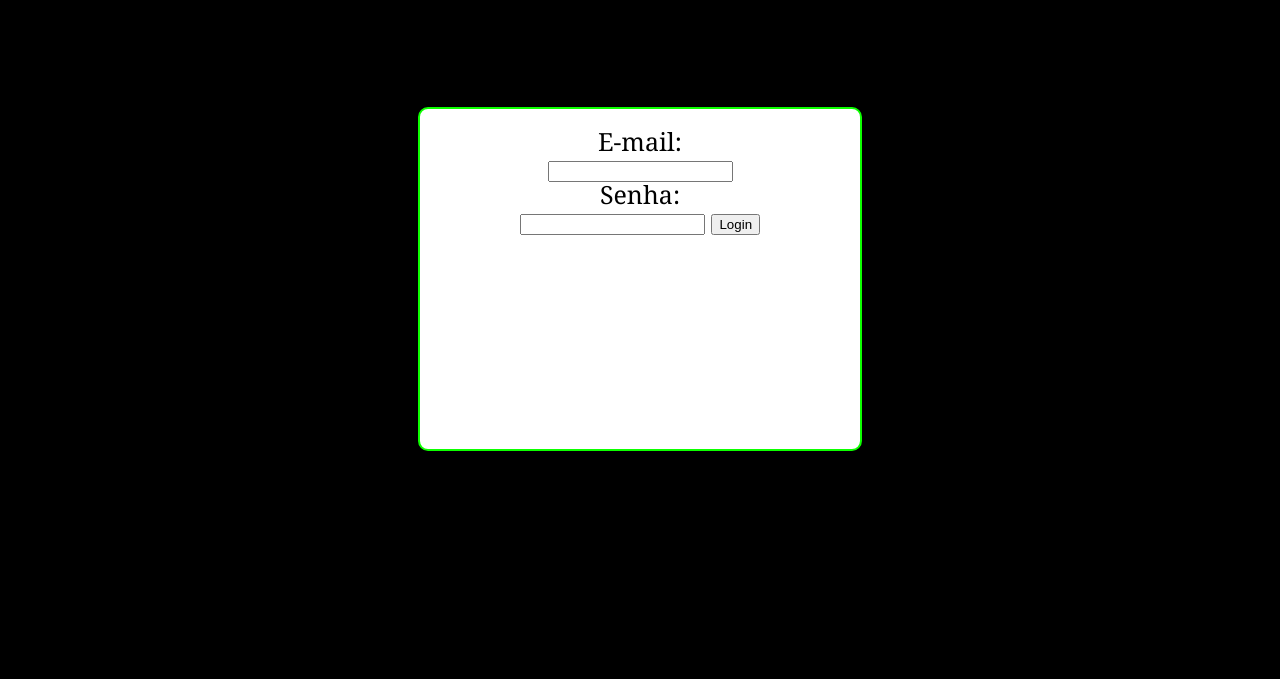
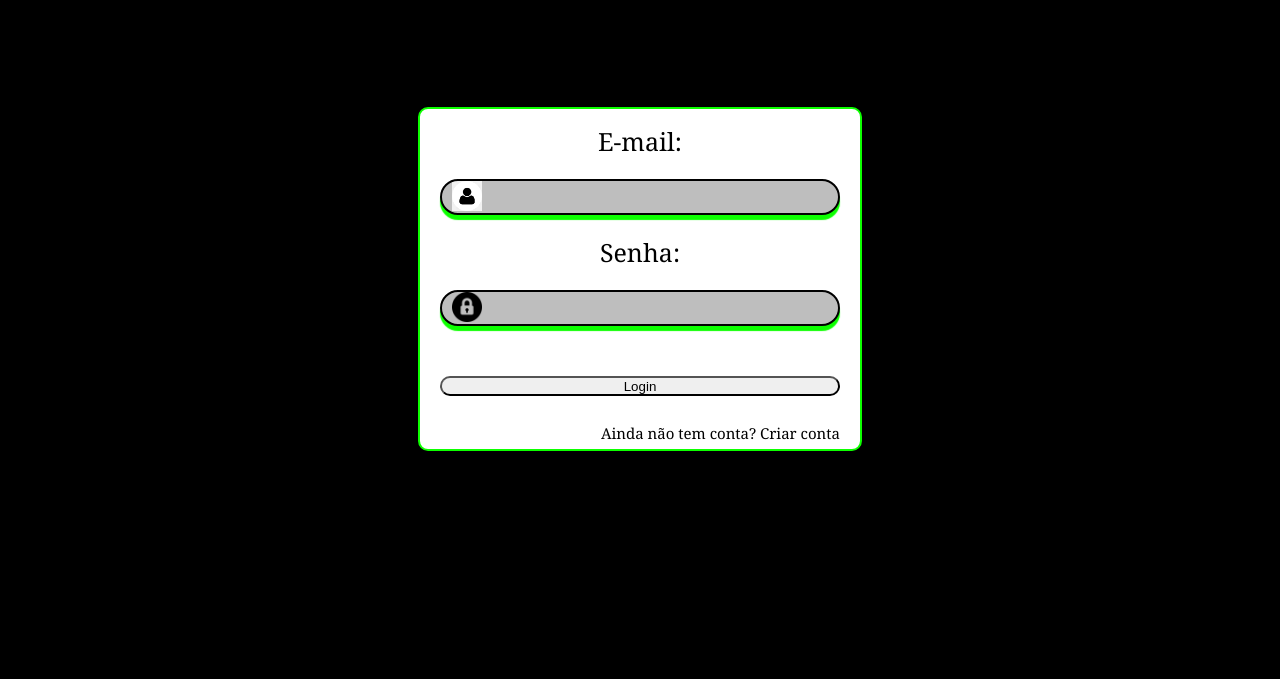
Before and after one commit to josesbaraini/Projeto_Fabrica, a plain HTML site: page html/tela-login.html in a window 1280 px wide. Shown: the part 121-800 px from the top of the page. Drawn offline with Linux system fonts and the light colour scheme.

Commit message:
telalogin

```diff
--- a/html/tela-login.html
+++ b/html/tela-login.html
@@ -47,14 +47,18 @@ Style principal: style-login
 
 
     <main class="main-teste">
-        <div>
+        <div class="formulario">
             <form action="">
                 <label for="fname">E-mail:</label><br>
-                <input type="text" id="fname" name="fname"><br>
-                <label for="lname">Senha:</label><br>
-                <input type="text" id="lname" name="lname">
-                <input type="submit" value="Login">
+                <input  class="dois" id="pessoa" type="text" id="fname" name="fname"><br>
+                <label  for="lname">Senha:</label><br>
+                <input class="dois" id="cadeado" type="text" id="lname" name="lname">
+                <input class="login"type="submit" value="Login">
             </form>
+            <div class="conta">
+                <p>Ainda não tem conta? Criar conta</p>
+            </div>
+
         </div>
 
 
--- a/styles/style-login.css
+++ b/styles/style-login.css
@@ -11,7 +11,7 @@ main {
     height: 80vh;
     flex-direction: column;
 }
-main div{
+.formulario{
     text-align: center;
     background-color: #fff;
     color: #000;
@@ -26,16 +26,57 @@ main div{
 
  #my {
     color: white;
-    font-size: 50px;
+    font-size: 80px;
     font-weight: 900;
     text-shadow: #0DFF00 6px 0 2px;
     font-family: Cambria, Cochin, Georgia, Times, 'Times New Roman', serif;
     -webkit-text-stroke-width: 2px;
     -webkit-text-stroke-color: #000;
-
+   letter-spacing: 5px;
 
 }
 
 header{
     justify-content: center;
 }
+
+.dois{
+    border: 2px solid #000000;
+    box-shadow: #0DFF00 0px 5px 1px;
+    border-radius: 20px;
+    background-color: rgb(190, 190, 190);
+    height: 30px;
+    background-position: 10px 0px ;
+    padding-left: 40px;
+    background-repeat: no-repeat;
+    background-size: 30px;
+
+}
+
+form{
+    display: flex;
+    flex-direction: column;
+}
+ #pessoa{
+    background-image: url('/img/pessoa3.png');
+
+ }
+ #cadeado{
+    background-image: url('/img/cadeado2.png');
+ }
+ #cadeado img{
+
+ }
+.login{
+    margin-top: 50px;
+    border-radius: 80px;
+    height: 20px;
+
+}
+.conta{
+    font-size: 15px;
+    display: flex;
+    justify-content: flex-end;
+    margin-top: 30px;
+
+}
```
Also changed, not shown: img/cadeado2.png (added), img/pessoa3.png (added).
